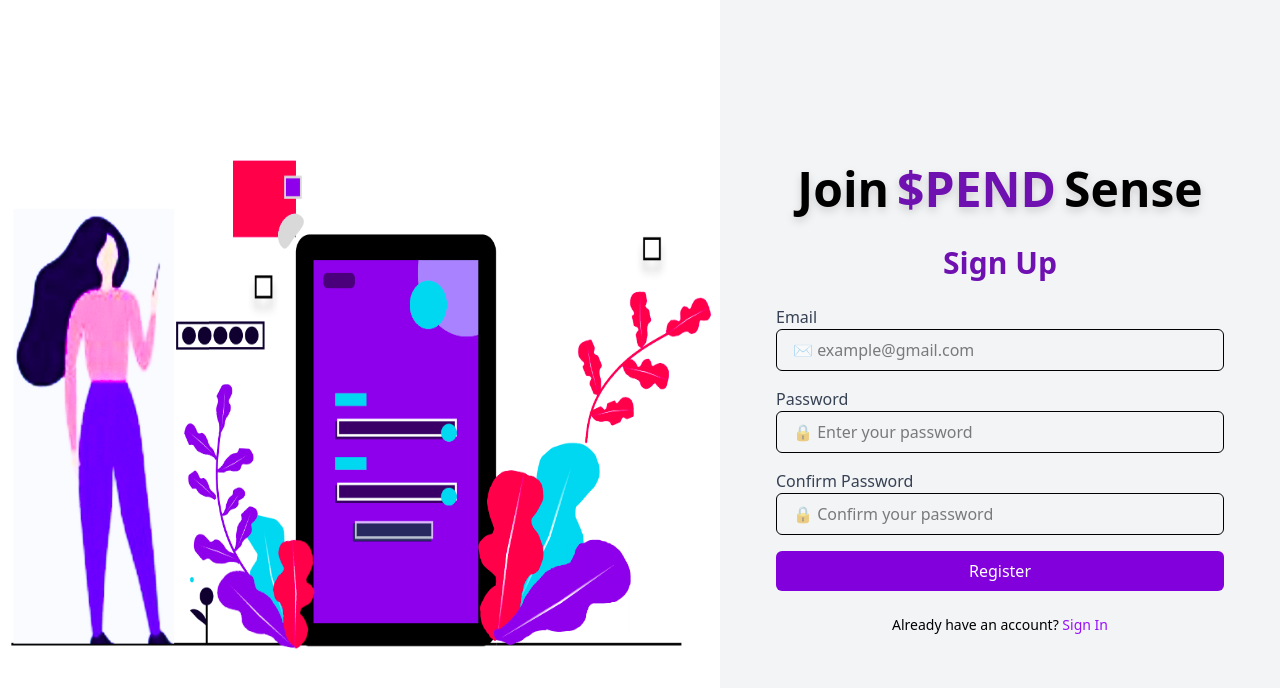
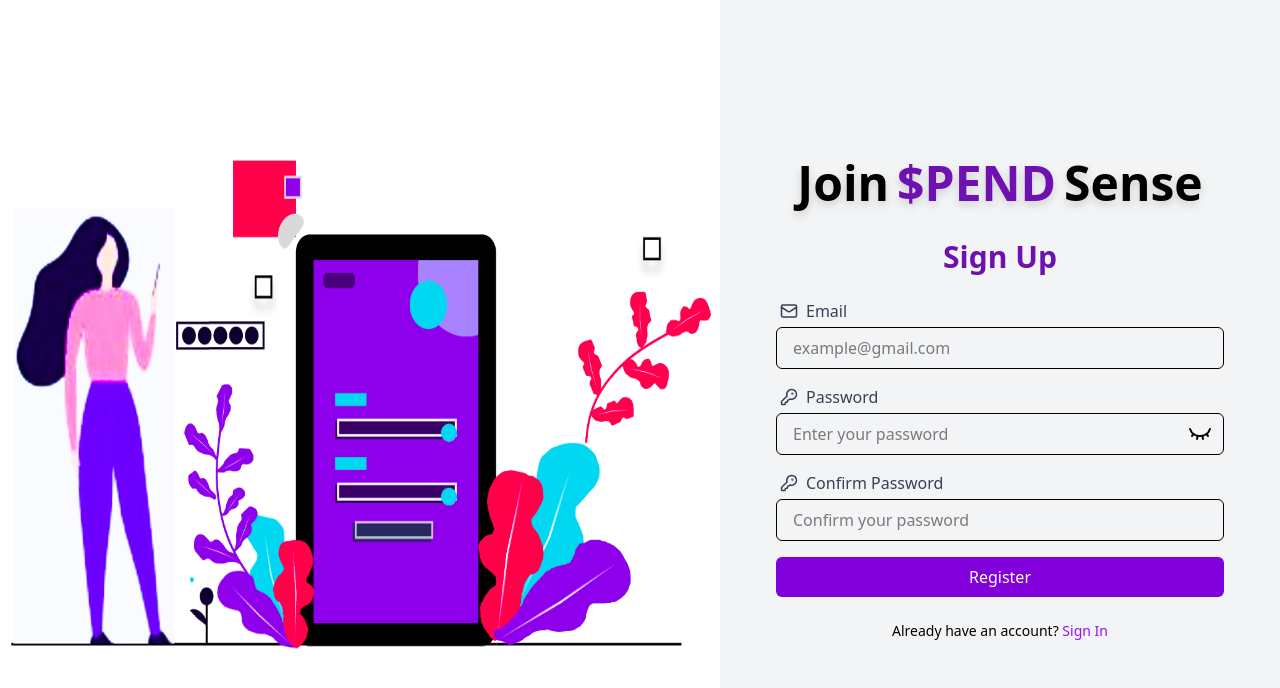
Before and after one commit to madhav2606/Expense-Tracker-Opensoft, a React (Vite) app in the folder frontend/: page /signup in a window 1280 px wide. Shown: the top 688 px of the page. Built offline with nearby package versions, Linux system fonts and the light colour scheme.

Commit message:
togglePassword feature

```diff
--- a/frontend/src/components/Authentication/SignInPage.jsx
+++ b/frontend/src/components/Authentication/SignInPage.jsx
@@ -1,6 +1,7 @@
 import React, { useState } from "react";
 import { Link } from "react-router-dom";
 import SignInImg from "./Illustration.jpg"
+import { Eye, EyeClosed, KeyRound, Mail } from "lucide-react";
 
 
 
@@ -18,14 +19,11 @@ const SignInPage = () => {
 
   return (
     <div className="flex flex-col md:flex-row min-h-screen items-center justify-center bg-white-100">
-      {/* Left Side: Illustration */}
       <img
         src={SignInImg}
         alt="Illustration"
         className="w-150 h-150 mx-auto"
       />
-
-      {/* Right Side: Form */}
       <div className="flex flex-col items-center justify-center w-full md:w-1/2 h-screen p-10 bg-gray-100">
         <h1 className="text-5xl font-bold mb-8 flex items-center gap-2 drop-shadow-lg">Welcome to <p className="text-5xl text-purple-800">$PEND</p> Sense</h1>
         <div className="max-w-md w-full">
@@ -33,7 +31,6 @@ const SignInPage = () => {
             Sign In
           </h2>
           <form onSubmit={handleSubmit} className="space-y-4">
-            {/* Social Login */}
             <button
               type="button"
               className="w-full bg-white shadow-md hover:bg-gray-50 text-black font-medium py-2 px-4 rounded-md"
@@ -53,37 +50,35 @@ const SignInPage = () => {
 
             {/* Email Input */}
             <div>
-              <label className="block text-black font-medium">Email</label>
+              <label className="gap-2 m-1 text-gray-700 font-medium flex"><Mail className="w-4.5" />Email</label>
               <input
                 type="email"
                 value={email}
-
                 onChange={(e) => setEmail(e.target.value)}
-                placeholder="✉ example@gmail.com"
+                placeholder="example@gmail.com"
                 className="w-full bg-white border rounded-md py-2 px-4 focus:outline-none focus:border-purple-500"
                 required
               />
             </div>
 
-            {/* Password Input */}
             <div>
-              <label className="block text-black font-medium">
-                Password
+              <label className="gap-2 m-1 text-gray-700 font-medium flex">
+                <KeyRound className="w-4.5" />Password
               </label>
               <div className="relative w-full">
 
                 <input
-                type="password"
+                  type={togglePassword ? "password" : "text"}
                   value={password}
                   onChange={(e) => setPassword(e.target.value)}
-                placeholder= "🔒 Enter your password"
+                  placeholder="Enter your password"
                   className="w-full bg-white border rounded-md py-2 px-4 focus:outline-none focus:border-purple-500"
                   required
                 />
+                {togglePassword ? <Eye onClick={() => setTogglePassword(!togglePassword)} className="absolute inset-y-2 right-3" /> : <EyeClosed onClick={() => setTogglePassword(!togglePassword)} className="absolute inset-y-2 right-3" />}
               </div>
             </div>
 
-            {/* Submit Button */}
             <button
               type="submit"
               className="w-full bg-purple-700 hover:bg-purple-900 text-white font-medium py-2 px-4 rounded-md"
--- a/frontend/src/components/Authentication/SignUpPage.jsx
+++ b/frontend/src/components/Authentication/SignUpPage.jsx
@@ -1,11 +1,13 @@
 import React, { useState } from "react";
 import { Link } from "react-router-dom";
 import SignUpImg from "./signUPimg.png"
+import { Eye, EyeClosed, Key, KeyRound, Mail } from "lucide-react";
 
 const SignUpPage = () => {
   const [email, setEmail] = useState("");
   const [password, setPassword] = useState("");
   const [confirmPassword, setConfirmPassword] = useState("");
+  const [togglePassword, setTogglePassword] = useState(false)
 
   const handleSubmit = (e) => {
     e.preventDefault();
@@ -34,42 +36,43 @@ const SignUpPage = () => {
           <form onSubmit={handleSubmit} className="space-y-4">
             {/* Email Input */}
             <div>
-              <label className="block text-gray-700 font-medium">Email</label>
+              <label className="text-gray-700 font-medium flex gap-2 m-1"><Mail className="w-4.5" />Email</label>
               <input
                 type="email"
                 value={email}
                 onChange={(e) => setEmail(e.target.value)}
-                placeholder="✉ example@gmail.com"
+                placeholder="example@gmail.com"
                 className="w-full border rounded-md py-2 px-4 focus:outline-none focus:border-purple-500"
                 required
               />
             </div>
 
             {/* Password Input */}
-            <div>
-              <label className="block text-gray-700 font-medium">
-                Password
+            <div className="relative">
+              <label className="gap-2 m-1 text-gray-700 font-medium flex">
+                <KeyRound className="w-4.5" /> Password
               </label>
               <input
-                type="password"
+                type={togglePassword ? "password" : "text"}
                 value={password}
                 onChange={(e) => setPassword(e.target.value)}
-                placeholder="🔒 Enter your password"
+                placeholder="Enter your password"
                 className="w-full border rounded-md py-2 px-4 focus:outline-none focus:border-purple-500"
                 required
               />
+              {togglePassword ? <Eye onClick={() => setTogglePassword(!togglePassword)} className="absolute inset-y-9 right-3" /> : <EyeClosed onClick={() => setTogglePassword(!togglePassword)} className="absolute inset-y-9 right-3" />}
             </div>
 
             {/* Confirm Password Input */}
-            <div>
-              <label className="block text-gray-700 font-medium">
-                Confirm Password
+            <div className="relative">
+              <label className="gap-2 m-1 text-gray-700 font-medium flex">
+                <KeyRound className="w-4.5" />Confirm Password
               </label>
               <input
                 type="password"
                 value={confirmPassword}
                 onChange={(e) => setConfirmPassword(e.target.value)}
-                placeholder="🔒 Confirm your password"
+                placeholder="Confirm your password"
                 className="w-full border rounded-md py-2 px-4 focus:outline-none focus:border-purple-500"
                 required
               />
```
Lines whose indentation alone changed are shown as unchanged.
